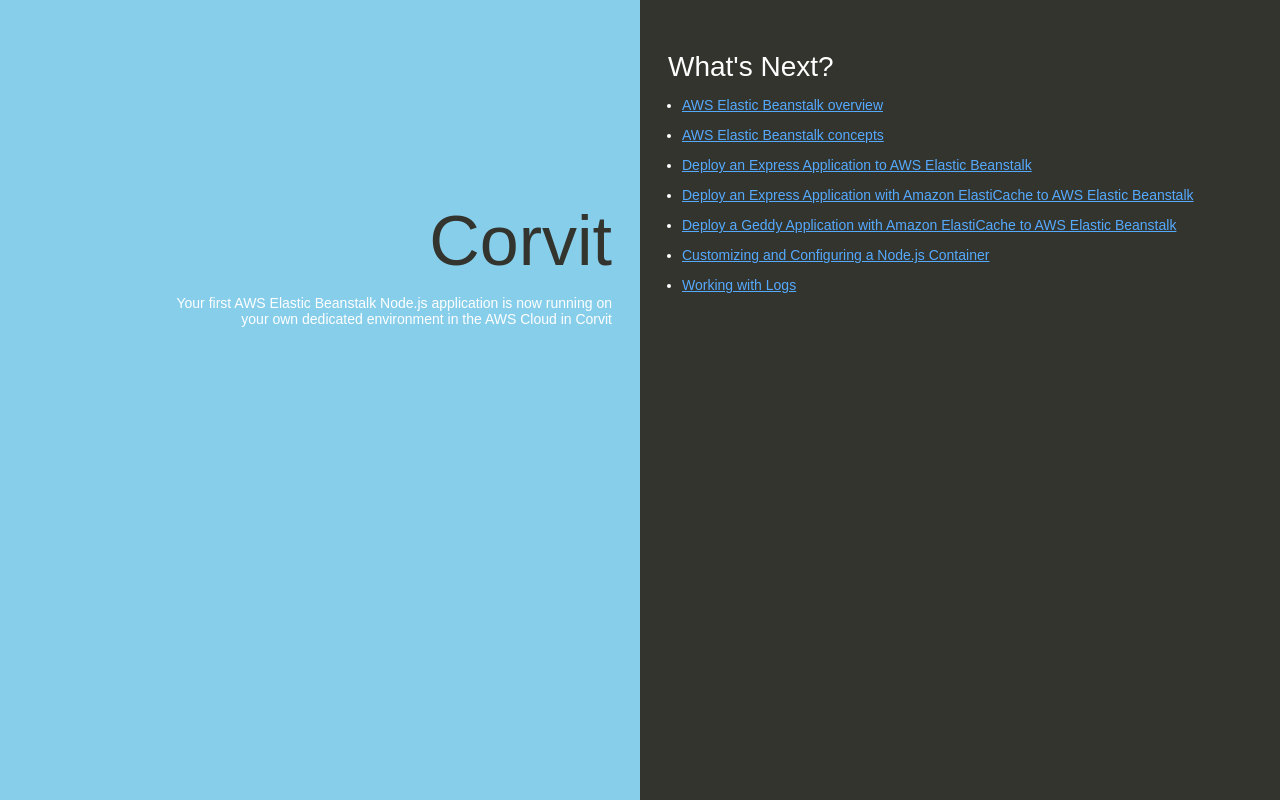
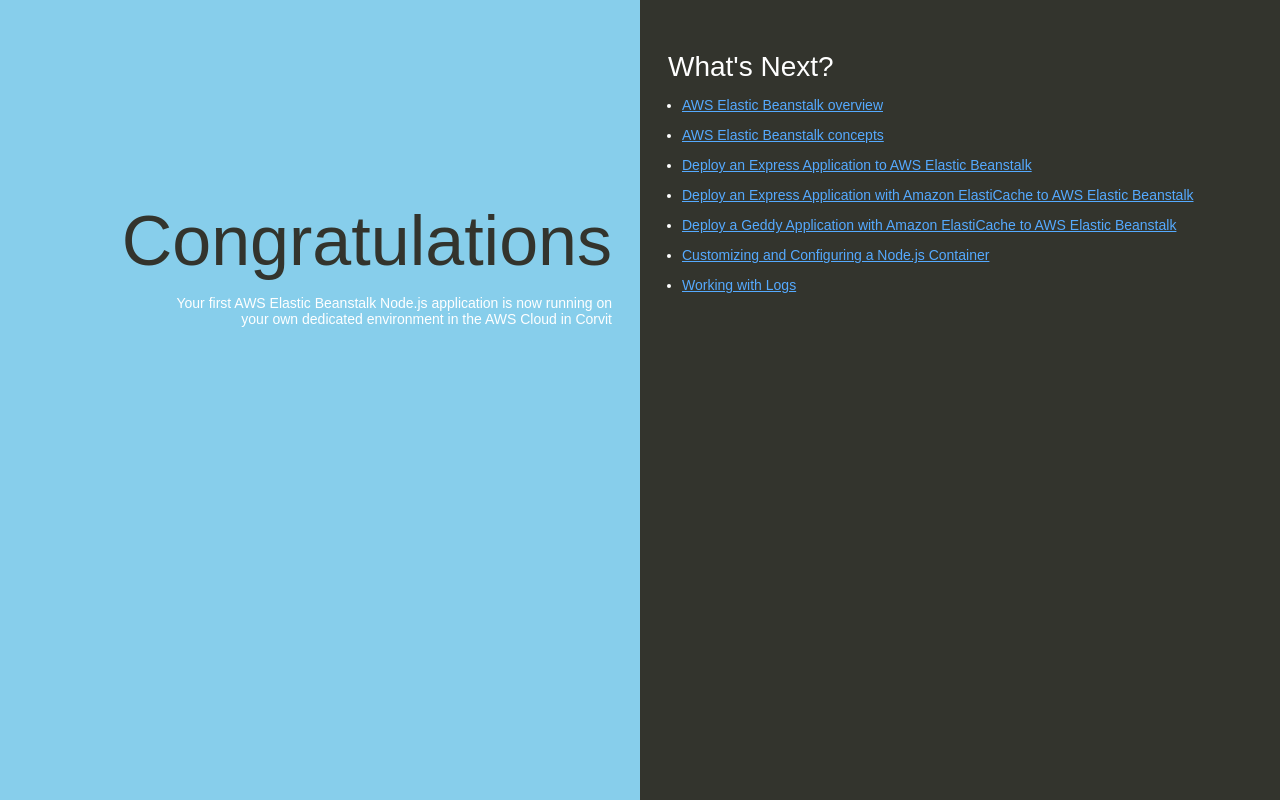
Before and after one commit to sabeehedu/my-nodejs-app, a website: page index.html in a window 1280 px wide. Drawn offline with Linux system fonts and the light colour scheme.

Commit message:
Update index.html
change corvit t congrat

```diff
--- a/index.html
+++ b/index.html
@@ -86,7 +86,7 @@
 
 <body>
   <div class="textColumn">
-    <h1>Corvit</h1>
+    <h1>Congratulations</h1>
     <p>Your first AWS Elastic Beanstalk Node.js application is now running on your own dedicated environment in the AWS
       Cloud in Corvit</p>
   </div>
```
